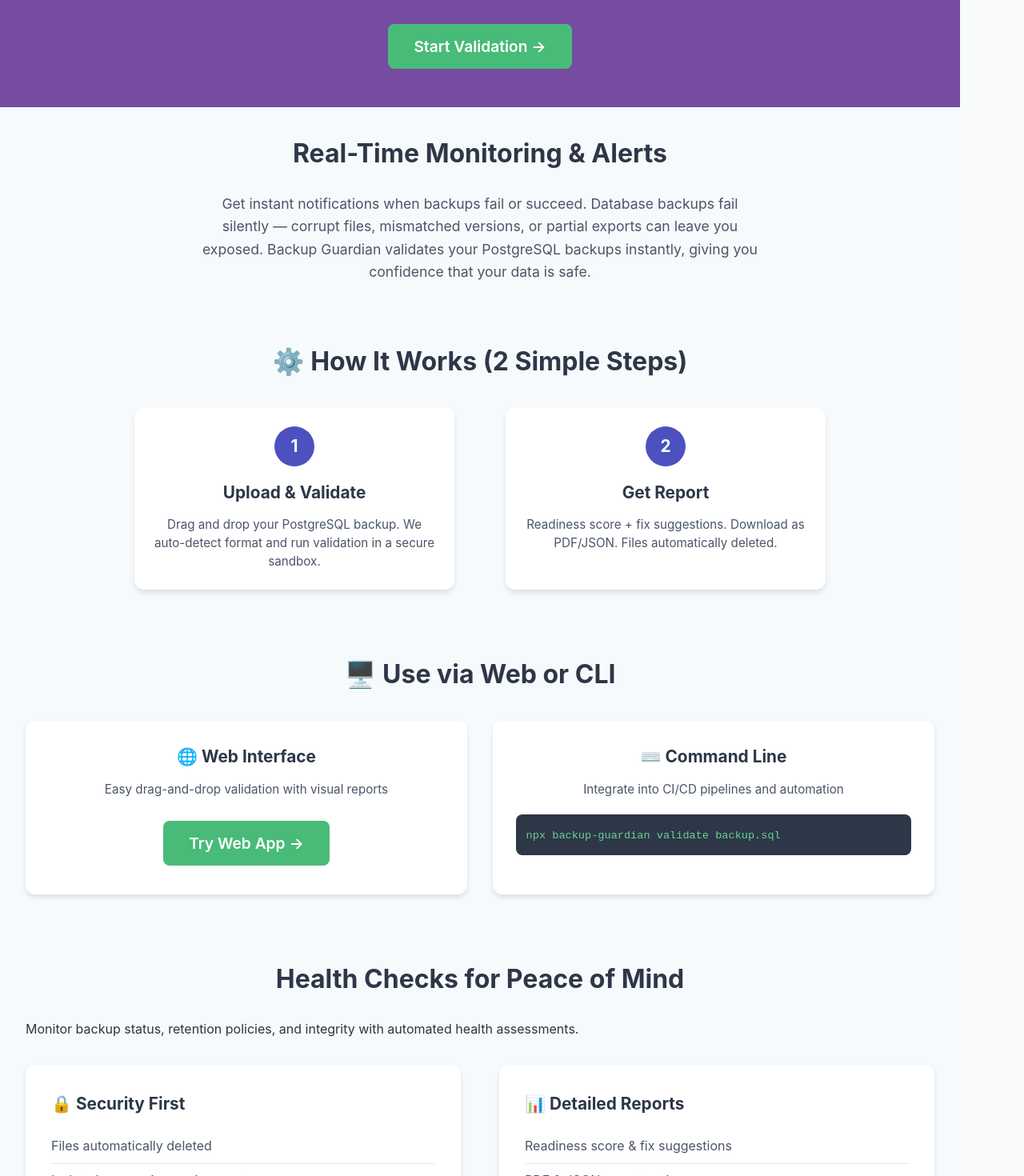
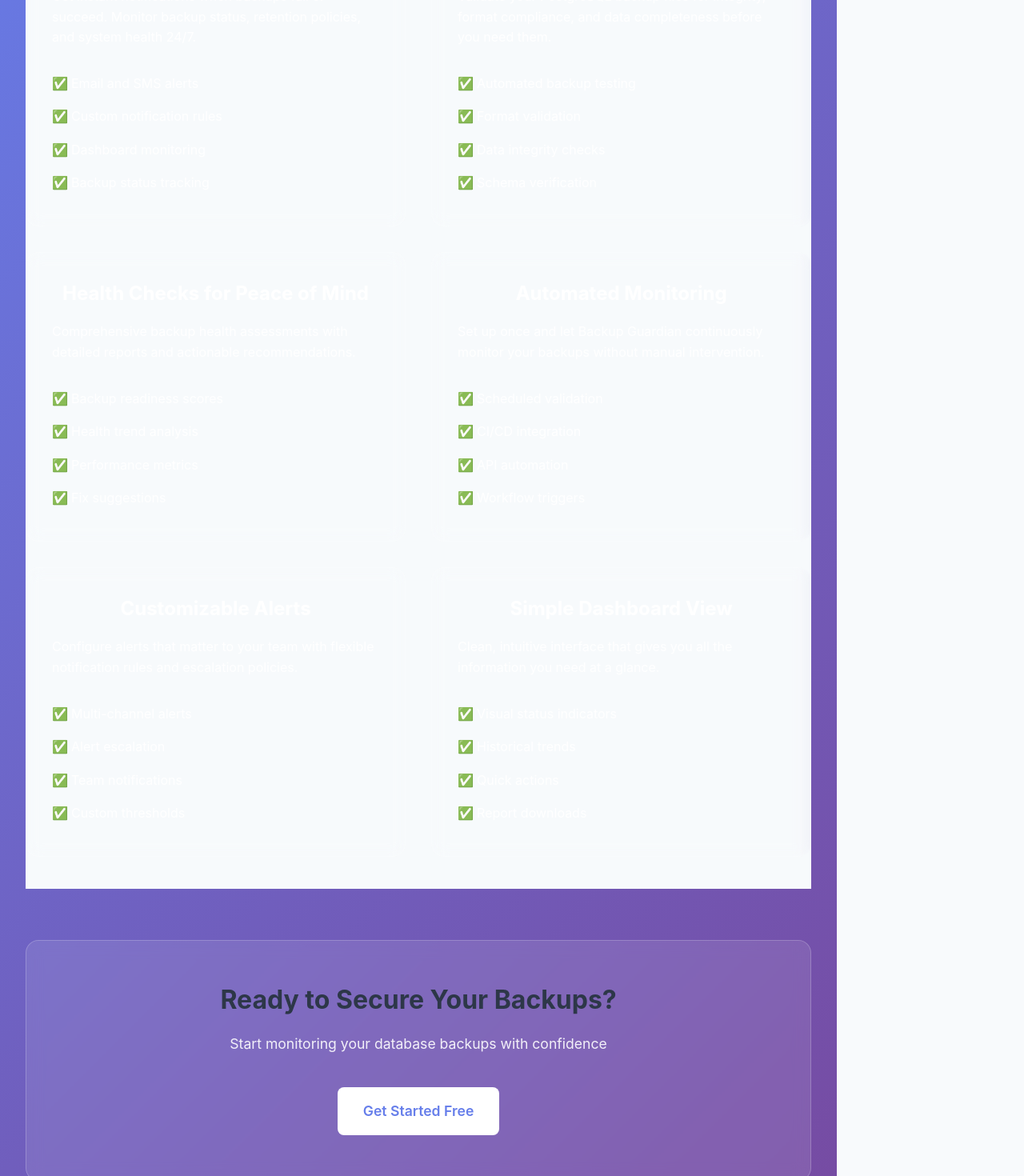
Before and after one commit to pasika26/backupguardian, a React (Vite) app in the folder frontend/: page /features in a window 1280 px wide. Shown: the part 340-1810 px from the top of the page at 80% size. Built offline with nearby package versions, Linux system fonts and the light colour scheme.

Commit message:
Implement React Router for SEO-friendly URLs: /database-backup-monitoring, /postgresql-backup-validation, /backup-history, /features

```diff
--- a/frontend/src/App.jsx
+++ b/frontend/src/App.jsx
@@ -1,18 +1,68 @@
 import { useState, useEffect } from 'react';
+import { BrowserRouter as Router, Routes, Route, Link, useLocation, Navigate } from 'react-router-dom';
 import AuthContainer from './components/Auth/AuthContainer';
-import Dashboard from './components/Dashboard/Dashboard';
-import FileUpload from './components/Upload/FileUpload';
-import TestHistory from './components/History/TestHistory';
 import LandingPage from './components/Landing/LandingPage';
 import PrivacyPolicy from './components/Legal/PrivacyPolicy';
 import TermsOfUse from './components/Legal/TermsOfUse';
+import DatabaseBackupMonitoring from './pages/DatabaseBackupMonitoring';
+import PostgreSQLBackupValidation from './pages/PostgreSQLBackupValidation';
+import BackupHistory from './pages/BackupHistory';
+import Features from './pages/Features';
 import './App.css';
+
+// Navigation component for authenticated users
+function Navigation({ user, onLogout }) {
+  const location = useLocation();
+
+  return (
+    <nav className="app-nav">
+      <div className="nav-content">
+        <div className="nav-brand">
+          <Link to="/">
+            <h1>🛡️ Backup Guardian</h1>
+          </Link>
+        </div>
+
+        <div className="nav-links">
+          <Link
+            to="/database-backup-monitoring"
+            className={`nav-link ${location.pathname === '/database-backup-monitoring' ? 'active' : ''}`}
+          >
+            Dashboard
+          </Link>
+          <Link
+            to="/postgresql-backup-validation"
+            className={`nav-link ${location.pathname === '/postgresql-backup-validation' ? 'active' : ''}`}
+          >
+            Upload
+          </Link>
+          <Link
+            to="/backup-history"
+            className={`nav-link ${location.pathname === '/backup-history' ? 'active' : ''}`}
+          >
+            History
+          </Link>
+          <Link
+            to="/features"
+            className={`nav-link ${location.pathname === '/features' ? 'active' : ''}`}
+          >
+            Features
+          </Link>
+        </div>
+
+        <div className="nav-user">
+          <span className="user-name">Hi, {user.name}</span>
+          <button className="logout-button" onClick={onLogout}>
+            Logout
+          </button>
+        </div>
+      </div>
+    </nav>
+  );
+}
 
 function App() {
   const [user, setUser] = useState(null);
-  const [currentView, setCurrentView] = useState('dashboard');
-  const [showAuth, setShowAuth] = useState(false);
-  const [currentPage, setCurrentPage] = useState('home'); // 'home', 'privacy', 'terms'
   const [loading, setLoading] = useState(true);
 
   useEffect(() => {
@@ -46,32 +96,11 @@
 
   const handleLogin = (userData) => {
     setUser(userData);
-    setCurrentView('dashboard');
-    setShowAuth(false);
   };
 
   const handleLogout = () => {
     localStorage.removeItem('token');
     setUser(null);
-    setCurrentView('dashboard');
-    setShowAuth(false);
-  };
-
-  const handleGetStarted = () => {
-    setShowAuth(true);
-  };
-
-  const handleBackToHome = () => {
-    setCurrentPage('home');
-    setShowAuth(false);
-  };
-
-  const handleNavigation = (view) => {
-    setCurrentView(view);
-  };
-
-  const handleUploadSuccess = () => {
-    setCurrentView('dashboard');
   };
 
   if (loading) {
@@ -82,73 +111,64 @@
     );
   }
 
-  // Handle legal pages
-  if (currentPage === 'privacy') {
-    return <PrivacyPolicy onBackToHome={handleBackToHome} />;
-  }
+  return (
+    <Router>
+      <div className="app">
+        <Routes>
+          {/* Public routes */}
+          <Route path="/" element={<LandingPage />} />
+          <Route path="/features" element={<Features />} />
+          <Route path="/privacy" element={<PrivacyPolicy />} />
+          <Route path="/terms" element={<TermsOfUse />} />
+          <Route path="/login" element={<AuthContainer onLogin={handleLogin} />} />
 
-  if (currentPage === 'terms') {
-    return <TermsOfUse onBackToHome={handleBackToHome} />;
-  }
+          {/* Protected routes */}
+          <Route path="/database-backup-monitoring" element={
+            user ? (
+              <>
+                <Navigation user={user} onLogout={handleLogout} />
+                <main className="app-main">
+                  <DatabaseBackupMonitoring user={user} />
+                </main>
+              </>
+            ) : (
+              <Navigate to="/login" />
+            )
+          } />
 
-  if (!user && !showAuth) {
-    return <LandingPage onGetStarted={handleGetStarted} onNavigate={setCurrentPage} />;
-  }
+          <Route path="/postgresql-backup-validation" element={
+            user ? (
+              <>
+                <Navigation user={user} onLogout={handleLogout} />
+                <main className="app-main">
+                  <PostgreSQLBackupValidation />
+                </main>
+              </>
+            ) : (
+              <Navigate to="/login" />
+            )
+          } />
 
-  if (!user && showAuth) {
-    return <AuthContainer onLogin={handleLogin} />;
-  }
+          <Route path="/backup-history" element={
+            user ? (
+              <>
+                <Navigation user={user} onLogout={handleLogout} />
+                <main className="app-main">
+                  <BackupHistory />
+                </main>
+              </>
+            ) : (
+              <Navigate to="/login" />
+            )
+          } />
 
-  return (
-    <div className="app">
-      <nav className="app-nav">
-        <div className="nav-content">
-          <div className="nav-brand">
-            <h1>🛡️ Backup Guardian</h1>
-          </div>
-
-          <div className="nav-links">
-            <button
-              className={`nav-link ${currentView === 'dashboard' ? 'active' : ''}`}
-              onClick={() => handleNavigation('dashboard')}
-            >
-              Dashboard
-            </button>
-            <button
-              className={`nav-link ${currentView === 'upload' ? 'active' : ''}`}
-              onClick={() => handleNavigation('upload')}
-            >
-              Upload
-            </button>
-            <button
-              className={`nav-link ${currentView === 'history' ? 'active' : ''}`}
-              onClick={() => handleNavigation('history')}
-            >
-              History
-            </button>
-          </div>
-
-          <div className="nav-user">
-            <span className="user-name">Hi, {user.name}</span>
-            <button className="logout-button" onClick={handleLogout}>
-              Logout
-            </button>
-          </div>
-        </div>
-      </nav>
-
-      <main className="app-main">
-        {currentView === 'dashboard' && (
-          <Dashboard user={user} onNavigate={handleNavigation} />
-        )}
-        {currentView === 'upload' && (
-          <FileUpload onUploadSuccess={handleUploadSuccess} />
-        )}
-        {currentView === 'history' && (
-          <TestHistory onNavigate={handleNavigation} />
-        )}
-      </main>
-    </div>
+          {/* Redirect old URLs */}
+          <Route path="/dashboard" element={<Navigate to="/database-backup-monitoring" />} />
+          <Route path="/upload" element={<Navigate to="/postgresql-backup-validation" />} />
+          <Route path="/history" element={<Navigate to="/backup-history" />} />
+        </Routes>
+      </div>
+    </Router>
   );
 }
 
--- a/frontend/src/components/Landing/LandingPage.jsx
+++ b/frontend/src/components/Landing/LandingPage.jsx
@@ -1,7 +1,7 @@
-import { useState } from 'react';
+import { Link } from 'react-router-dom';
 import './LandingPage.css';
 
-function LandingPage({ onGetStarted, onNavigate }) {
+function LandingPage() {
   return (
     <div className="landing-page">
       {/* Header */}
@@ -11,9 +11,9 @@
             <h1>🛡️ Backup Guardian</h1>
           </div>
           <div className="nav-actions">
-            <button className="login-btn" onClick={onGetStarted}>
+            <Link to="/login" className="login-btn">
               Login / Sign Up
-            </button>
+            </Link>
           </div>
         </nav>
       </header>
@@ -35,9 +35,9 @@
             <div className="benefit">✅ Detailed reports</div>
           </div>
 
-          <button className="cta-button" onClick={onGetStarted}>
+          <Link to="/login" className="cta-button">
             Start Validation →
-          </button>
+          </Link>
         </div>
       </section>
 
@@ -79,9 +79,9 @@
             <div className="usage-option-compact">
               <h3>🌐 Web Interface</h3>
               <p>Easy drag-and-drop validation with visual reports</p>
-              <button className="cta-button" onClick={onGetStarted}>
+              <Link to="/login" className="cta-button">
                 Try Web App →
-              </button>
+              </Link>
             </div>
             <div className="usage-option-compact">
               <h3>⌨️ Command Line</h3>
@@ -167,9 +167,9 @@
         <div className="container">
           <h2>🚀 Get Started with Backup Guardian</h2>
           <p>Open source. Self-hosted. No lock-in.<br />Validate your backups with confidence.</p>
-          <button className="cta-button" onClick={onGetStarted}>
+          <Link to="/login" className="cta-button">
             Start Validation →
-          </button>
+          </Link>
         </div>
       </section>
 
@@ -189,8 +189,8 @@
               </div>
               <div className="footer-column">
                 <h4>Legal</h4>
-                <button onClick={() => onNavigate('terms')} className="footer-link">Terms of Service</button>
-                <button onClick={() => onNavigate('privacy')} className="footer-link">Privacy Policy</button>
+                <Link to="/terms" className="footer-link">Terms of Service</Link>
+                <Link to="/privacy" className="footer-link">Privacy Policy</Link>
                 <a href="/contact">Contact Us</a>
               </div>
             </div>
--- /dev/null
+++ b/frontend/src/pages/BackupHistory.jsx
@@ -0,0 +1,35 @@
+import TestHistory from '../components/History/TestHistory';
+import { useNavigate } from 'react-router-dom';
+import { useEffect } from 'react';
+
+function BackupHistory() {
+  const navigate = useNavigate();
+
+  useEffect(() => {
+    // Update page title for SEO
+    document.title = 'Backup Test History | Backup Guardian';
+
+    // Update meta description
+    const metaDescription = document.querySelector('meta[name="description"]');
+    if (metaDescription) {
+      metaDescription.setAttribute('content', 'View your complete backup validation history. Track test results, download reports, and monitor backup health over time.');
+    }
+  }, []);
+
+  const handleNavigate = (view) => {
+    switch(view) {
+      case 'upload':
+        navigate('/postgresql-backup-validation');
+        break;
+      case 'dashboard':
+        navigate('/database-backup-monitoring');
+        break;
+      default:
+        navigate('/backup-history');
+    }
+  };
+
+  return <TestHistory onNavigate={handleNavigate} />;
+}
+
+export default BackupHistory;
--- /dev/null
+++ b/frontend/src/pages/Features.css
@@ -0,0 +1,132 @@
+.features-page {
+  min-height: 100vh;
+  padding: 2rem 0;
+  background: linear-gradient(135deg, #667eea 0%, #764ba2 100%);
+  color: white;
+}
+
+.container {
+  max-width: 1200px;
+  margin: 0 auto;
+  padding: 0 2rem;
+}
+
+.features-header {
+  text-align: center;
+  margin-bottom: 4rem;
+}
+
+.features-header h1 {
+  font-size: 3rem;
+  margin-bottom: 1rem;
+  font-weight: 700;
+}
+
+.features-header p {
+  font-size: 1.2rem;
+  opacity: 0.9;
+}
+
+.feature-grid {
+  display: grid;
+  grid-template-columns: repeat(auto-fit, minmax(350px, 1fr));
+  gap: 2rem;
+  margin-bottom: 4rem;
+}
+
+.feature-card {
+  background: rgba(255, 255, 255, 0.1);
+  backdrop-filter: blur(10px);
+  border: 1px solid rgba(255, 255, 255, 0.2);
+  border-radius: 1rem;
+  padding: 2rem;
+  transition: transform 0.3s ease, box-shadow 0.3s ease;
+}
+
+.feature-card:hover {
+  transform: translateY(-5px);
+  box-shadow: 0 20px 40px rgba(0, 0, 0, 0.2);
+}
+
+.feature-card h2 {
+  font-size: 1.5rem;
+  margin-bottom: 1rem;
+  color: #fff;
+}
+
+.feature-card p {
+  margin-bottom: 1.5rem;
+  opacity: 0.9;
+  line-height: 1.6;
+}
+
+.feature-card ul {
+  list-style: none;
+  padding: 0;
+}
+
+.feature-card li {
+  padding: 0.5rem 0;
+  padding-left: 1.5rem;
+  position: relative;
+  opacity: 0.9;
+}
+
+.feature-card li::before {
+  content: '✅';
+  position: absolute;
+  left: 0;
+}
+
+.cta-section {
+  text-align: center;
+  padding: 3rem 0;
+  background: rgba(255, 255, 255, 0.1);
+  border-radius: 1rem;
+  backdrop-filter: blur(10px);
+  border: 1px solid rgba(255, 255, 255, 0.2);
+}
+
+.cta-section h2 {
+  font-size: 2rem;
+  margin-bottom: 1rem;
+}
+
+.cta-section p {
+  font-size: 1.1rem;
+  margin-bottom: 2rem;
+  opacity: 0.9;
+}
+
+.cta-button {
+  display: inline-block;
+  background: #fff;
+  color: #667eea;
+  padding: 1rem 2rem;
+  border-radius: 0.5rem;
+  text-decoration: none;
+  font-weight: 600;
+  font-size: 1.1rem;
+  transition: all 0.3s ease;
+}
+
+.cta-button:hover {
+  background: #f0f0f0;
+  transform: translateY(-2px);
+  box-shadow: 0 10px 20px rgba(0, 0, 0, 0.2);
+}
+
+@media (max-width: 768px) {
+  .features-header h1 {
+    font-size: 2rem;
+  }
+
+  .feature-grid {
+    grid-template-columns: 1fr;
+    gap: 1.5rem;
+  }
+
+  .feature-card {
+    padding: 1.5rem;
+  }
+}
--- /dev/null
+++ b/frontend/src/pages/Features.jsx
@@ -0,0 +1,103 @@
+import { useEffect } from 'react';
+import { Link } from 'react-router-dom';
+import './Features.css';
+
+function Features() {
+  useEffect(() => {
+    // Update page title for SEO
+    document.title = 'Backup Guardian Features | Database Backup Monitoring & Validation';
+
+    // Update meta description
+    const metaDescription = document.querySelector('meta[name="description"]');
+    if (metaDescription) {
+      metaDescription.setAttribute('content', 'Discover all Backup Guardian features: real-time monitoring, PostgreSQL validation, automated alerts, health checks, and comprehensive backup testing.');
+    }
+  }, []);
+
+  return (
+    <div className="features-page">
+      <div className="container">
+        <header className="features-header">
+          <h1>Backup Guardian Features</h1>
+          <p>Comprehensive database backup monitoring and validation tools</p>
+        </header>
+
+        <section className="feature-grid">
+          <div className="feature-card">
+            <h2>Real-Time Monitoring & Alerts</h2>
+            <p>Get instant notifications when backups fail or succeed. Monitor backup status, retention policies, and system health 24/7.</p>
+            <ul>
+              <li>Email and SMS alerts</li>
+              <li>Custom notification rules</li>
+              <li>Dashboard monitoring</li>
+              <li>Backup status tracking</li>
+            </ul>
+          </div>
+
+          <div className="feature-card">
+            <h2>PostgreSQL Backup Validation</h2>
+            <p>Validate your PostgreSQL backup files for integrity, format compliance, and data completeness before you need them.</p>
+            <ul>
+              <li>Automated backup testing</li>
+              <li>Format validation</li>
+              <li>Data integrity checks</li>
+              <li>Schema verification</li>
+            </ul>
+          </div>
+
+          <div className="feature-card">
+            <h2>Health Checks for Peace of Mind</h2>
+            <p>Comprehensive backup health assessments with detailed reports and actionable recommendations.</p>
+            <ul>
+              <li>Backup readiness scores</li>
+              <li>Health trend analysis</li>
+              <li>Performance metrics</li>
+              <li>Fix suggestions</li>
+            </ul>
+          </div>
+
+          <div className="feature-card">
+            <h2>Automated Monitoring</h2>
+            <p>Set up once and let Backup Guardian continuously monitor your backups without manual intervention.</p>
+            <ul>
+              <li>Scheduled validation</li>
+              <li>CI/CD integration</li>
+              <li>API automation</li>
+              <li>Workflow triggers</li>
+            </ul>
+          </div>
+
+          <div className="feature-card">
+            <h2>Customizable Alerts</h2>
+            <p>Configure alerts that matter to your team with flexible notification rules and escalation policies.</p>
+            <ul>
+              <li>Multi-channel alerts</li>
+              <li>Alert escalation</li>
+              <li>Team notifications</li>
+              <li>Custom thresholds</li>
+            </ul>
+          </div>
+
+          <div className="feature-card">
+            <h2>Simple Dashboard View</h2>
+            <p>Clean, intuitive interface that gives you all the information you need at a glance.</p>
+            <ul>
+              <li>Visual status indicators</li>
+              <li>Historical trends</li>
+              <li>Quick actions</li>
+              <li>Report downloads</li>
+            </ul>
+          </div>
+        </section>
+
+        <section className="cta-section">
+          <h2>Ready to Secure Your Backups?</h2>
+          <p>Start monitoring your database backups with confidence</p>
+          <Link to="/" className="cta-button">Get Started Free</Link>
+        </section>
+      </div>
+    </div>
+  );
+}
+
+export default Features;
--- /dev/null
+++ b/frontend/src/pages/PostgreSQLBackupValidation.jsx
@@ -0,0 +1,26 @@
+import FileUpload from '../components/Upload/FileUpload';
+import { useNavigate } from 'react-router-dom';
+import { useEffect } from 'react';
+
+function PostgreSQLBackupValidation() {
+  const navigate = useNavigate();
+
+  useEffect(() => {
+    // Update page title for SEO
+    document.title = 'PostgreSQL Backup Validation | Backup Guardian';
+
+    // Update meta description
+    const metaDescription = document.querySelector('meta[name="description"]');
+    if (metaDescription) {
+      metaDescription.setAttribute('content', 'Validate your PostgreSQL backup files instantly. Upload and test your database backups for integrity, format compliance, and data completeness.');
+    }
+  }, []);
+
+  const handleUploadSuccess = () => {
+    navigate('/database-backup-monitoring');
+  };
+
+  return <FileUpload onUploadSuccess={handleUploadSuccess} />;
+}
+
+export default PostgreSQLBackupValidation;
```
Also changed, not shown: frontend/src/components/Legal/PrivacyPolicy.jsx (+4 -3 lines), frontend/src/components/Legal/TermsOfUse.jsx (+4 -3 lines), 1 other file (tests, documents, lock files or other folders).
